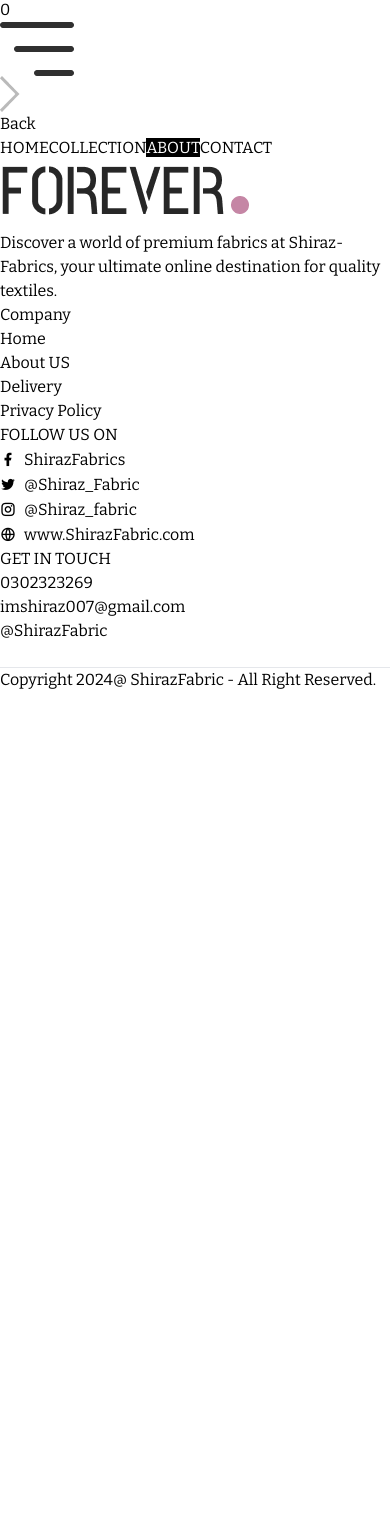
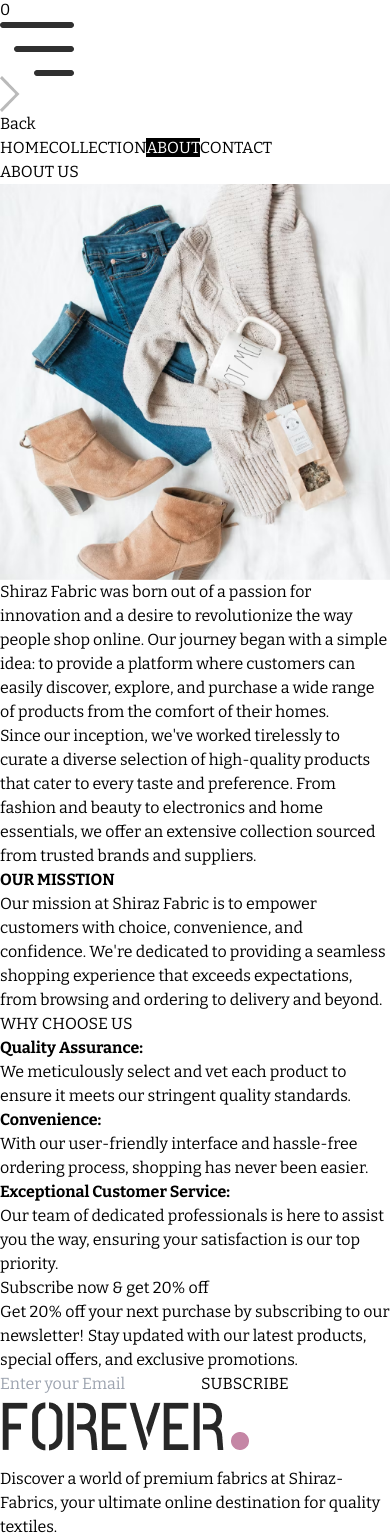
Before and after one commit to shiraz342002/Shiraze-E-Commerce-Full-Stack, a React (Vite) app in the folder Front-End/: page /about in a window 390 px wide. Shown: the part 462-1997 px from the top of the page. Before the commit the page ends 1154 px from the top, so only its background shows below. Built offline with nearby package versions, Linux system fonts and the light colour scheme.

Commit message:
About Page Created

```diff
--- a/Front-End/src/App.jsx
+++ b/Front-End/src/App.jsx
@@ -12,6 +12,8 @@
 import PlaceOrder from './Pages/PlaceOrder'
 import Order from './Pages/Order'
 import Login from './Pages/Login'
+import About from './Pages/About'
+import Contact from './Pages/Contact'
 const App = () => {
   return (
     <div class="px-4 sm:px-6 md:px-8 lg:px-28">
@@ -26,7 +28,8 @@
         <Route path='/place-order'element={<PlaceOrder/>}></Route>
         <Route path='/orders'element={<Order/>}></Route>
         <Route path='/login'element={<Login/>}></Route>
-
+        <Route path='/about'element={<About/>}></Route>
+        <Route path='/contact'element={<Contact/>}></Route>
       </Routes>
       <Footer/>
     </div>
--- /dev/null
+++ b/Front-End/src/Pages/About.jsx
@@ -0,0 +1,46 @@
+import React from 'react'
+import Title from "../components/Title"
+import {assets} from "../assets/assets"
+import Subscription from '../components/Subscription'
+const About = () => {
+  return (
+    <div>
+      <div className='text-center border-t pt-8'>
+        <div className='mb-3 text-2xl inline-flex item-center gap-2 font-medium'>
+            <Title heading1={"ABOUT"} heading2={"US"}/>
+        </div>
+    </div>
+        <div className="my-10 flex flex-col md:flex-row gap-14 ">
+            <img className='w-full md:max-w-[420px]' src={assets.about_img} alt="" />
+            <div className='flex flex-col justify-center gap-6 md:w-2/4 text-gray-700'>
+                <p>Shiraz Fabric was born out of a passion for innovation and a desire to revolutionize the way people shop online. Our journey began with a simple idea: to provide a platform where customers can easily discover, explore, and purchase a wide range of products from the comfort of their homes.</p>
+                <p>Since our inception, we've worked tirelessly to curate a diverse selection of high-quality products that cater to every taste and preference. From fashion and beauty to electronics and home essentials, we offer an extensive collection sourced from trusted brands and suppliers.</p>
+                <b>OUR MISSTION</b>
+                <p>Our mission at Shiraz Fabric is to empower customers with choice, convenience, and confidence. We're dedicated to providing a seamless shopping experience that exceeds expectations, from browsing and ordering to delivery and beyond.</p>
+            </div>
+        </div>
+        <div className='text-2xl mt-8'>
+            <Title heading1={"WHY"} heading2={"CHOOSE US"}/>
+        </div>
+        <div className="flex flex-col md:flex-row mt-8 ">
+            <div className='border py-9 px-10 md:px-16 sm:py-20 gap-5 flex flex-col'>
+                <b>Quality Assurance:</b>
+                <p>We meticulously select and vet each product to ensure it meets our stringent quality standards.</p>
+            </div>
+            <div className='border py-9 px-10 md:px-16 sm:py-20 gap-5 flex flex-col'>
+                <b>Convenience:</b>
+                <p>With our user-friendly interface and hassle-free ordering process, shopping has never been easier.</p>
+            </div>
+            <div className='border py-9 px-10 md:px-16 sm:py-20 gap-5 flex flex-col'>
+                <b>Exceptional Customer Service:</b>
+                <p>Our team of dedicated professionals is here to assist you the way, ensuring your satisfaction is our top priority.</p>
+            </div>
+        </div>
+        <div>
+        <Subscription/>
+        </div>
+    </div>
+  )
+}
+
+export default About
--- /dev/null
+++ b/Front-End/src/Pages/Contact.jsx
@@ -0,0 +1,28 @@
+import React from 'react'
+import Title from '../components/Title'
+import { assets } from '../assets/assets'
+const Contact = () => {
+  return (
+    <div>
+       <div className='text-center border-t pt-8'>
+        <div className='mb-3 text-2xl inline-flex item-center gap-2 font-medium'>
+            <Title heading1={"CONTACT"} heading2={"US"}/>
+        </div>
+        </div>
+        <div className="my-10 flex flex-col md:flex-row gap-10 mb-28">
+            <div>
+                <img className='ml-4 w-full md:max-w-[480px]' src={assets.contact_img} alt="" />
+            </div>
+            <div className='flex flex-col gap-5 justify-center items-start'>
+              <p className='font-bold text-2xl'>Our Store</p>
+                <p>54709 Willms StationSuite 350, Washington, USA</p>
+                <p>Tel: (415) 555-0132
+
+                </p>
+            </div>
+        </div>
+    </div>
+  )
+}
+
+export default Contact
```
